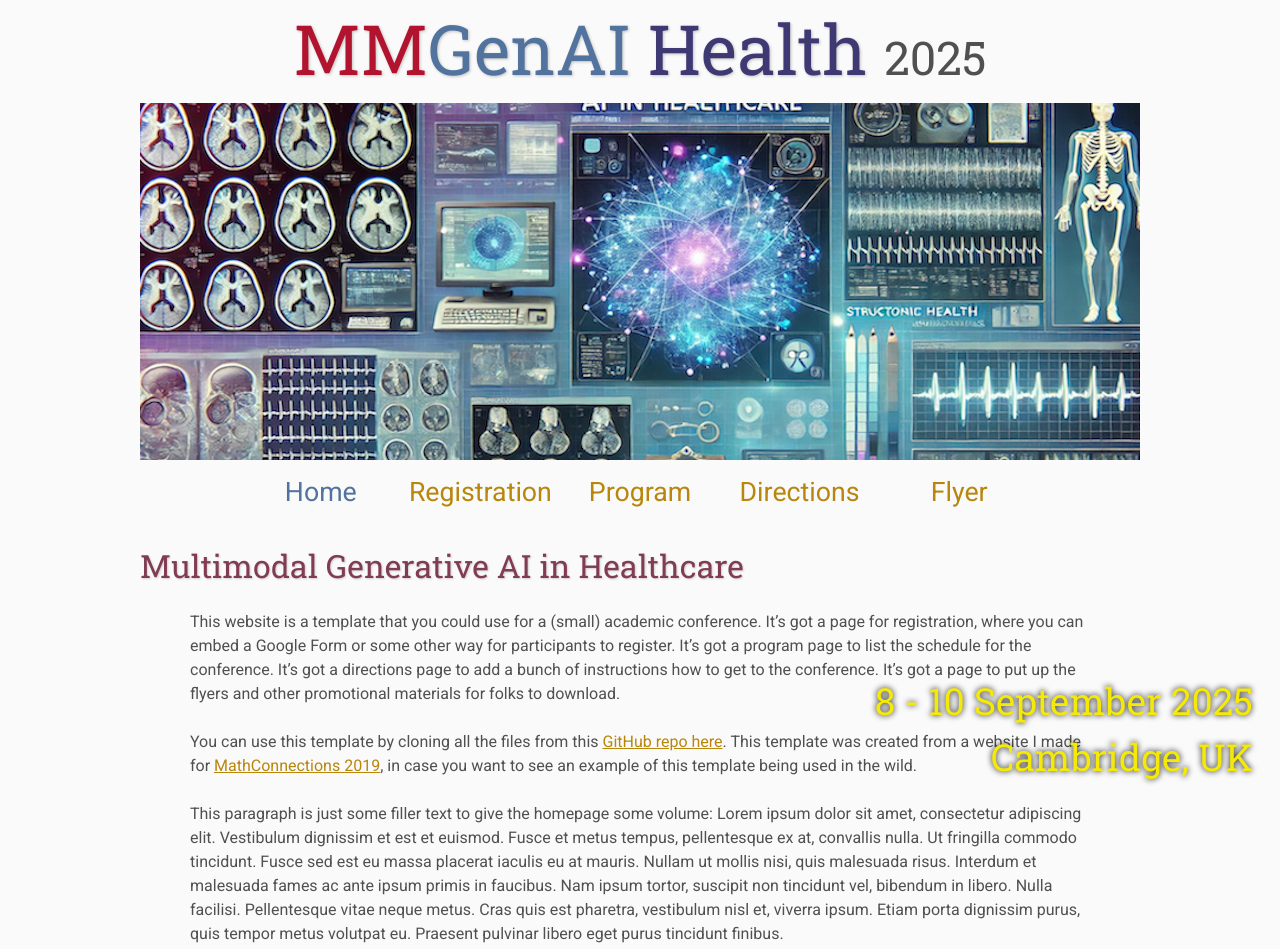
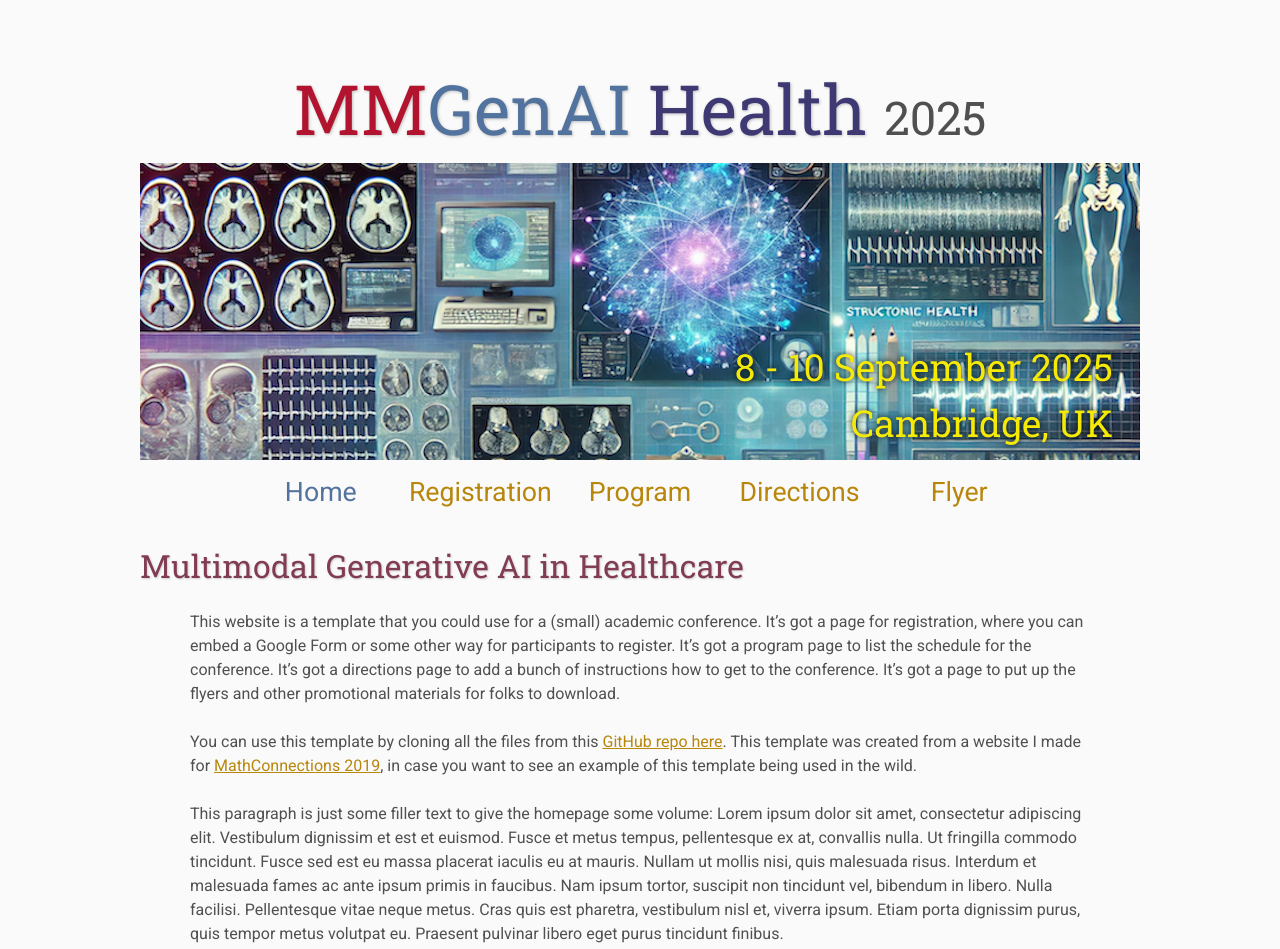
Before and after one commit to hazratali/test-conf, a plain HTML site: page index.html in a window 1280 px wide. Shown: the top 949 px of the page. Drawn offline with Linux system fonts and the light colour scheme.

Commit message:
Update main.css

```diff
--- a/assets/main.css
+++ b/assets/main.css
@@ -77,7 +77,7 @@ th,td{
 }
 
 /* Website Banner */
-.banner {position: center; font-family:'Roboto Slab',serif;}
+.banner {position: relative; font-family:'Roboto Slab',serif;}
 .top-left {font-size:4.33em; color: #030bfb; background: #fafafa; text-align: center; width: 1000px; height: 67px; position: absolute; padding: 36px 0 0 0; top: 0px;}
 .bottom-right {font-size:2.33em; color: #f5e906; line-height: 1.5em; width: auto; height: 100px; padding: 0px 27px 27px 0px; text-align: right; position: absolute; bottom: 0px; right: 0px; text-shadow: 0px 0px 6px #000000;}
 
```
